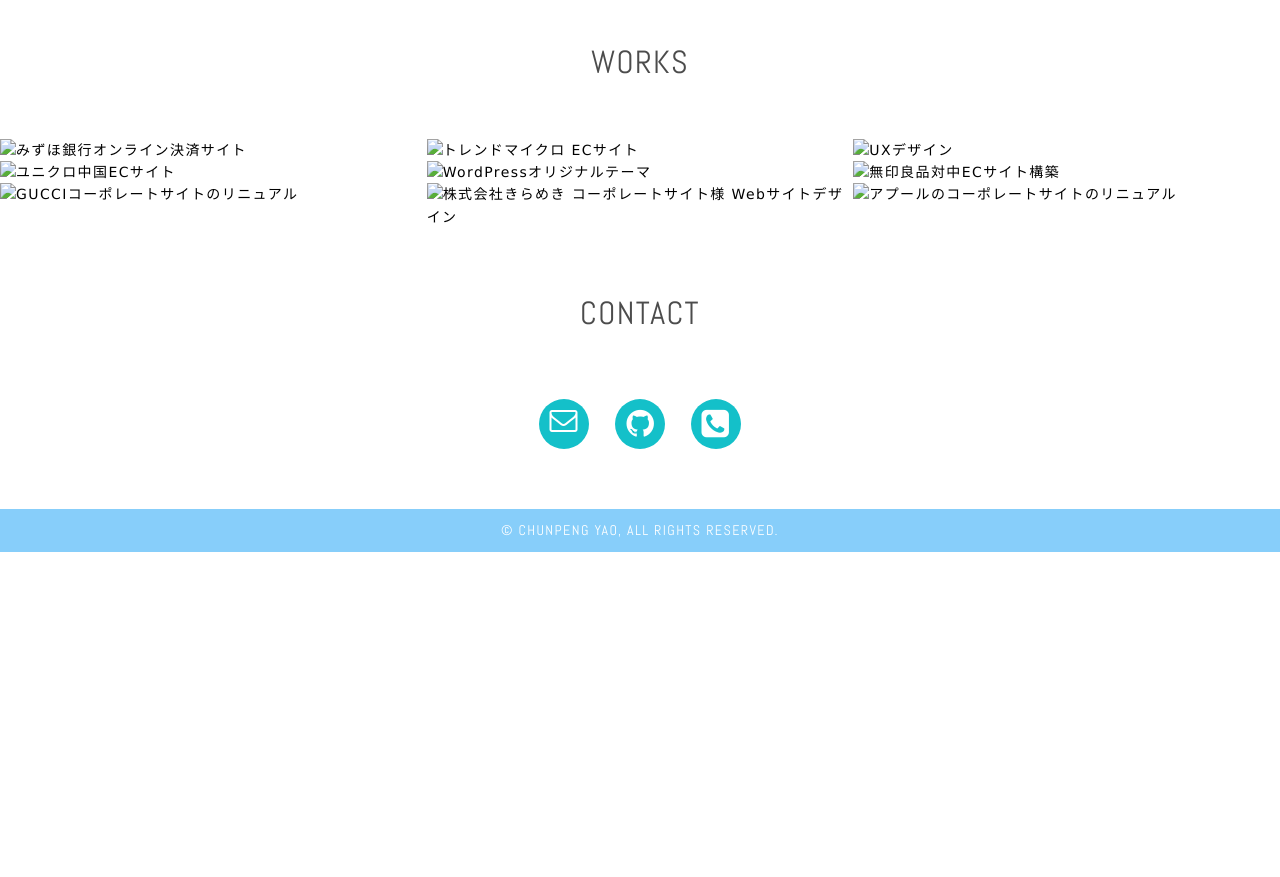
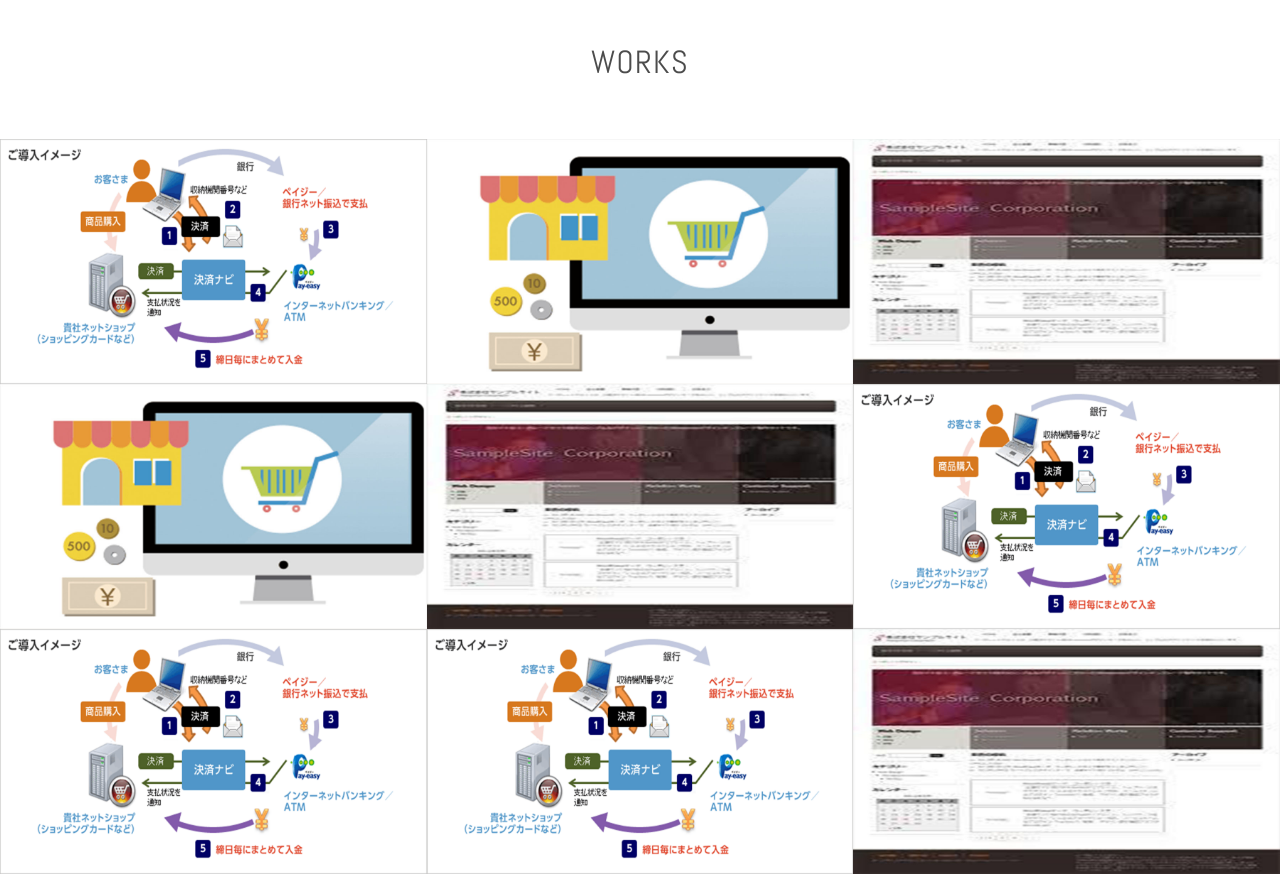
Before and after one commit to ShunhouYou/ShunhouYou.github.io, a plain HTML site: page index.html in a window 1280 px wide. Shown: the part 980-1857 px from the top of the page. Before the commit the page ends 1532 px from the top, so only its background shows below. Drawn offline with nearby package versions, Linux system fonts and the light colour scheme.

Commit message:
Update index.html

```diff
--- a/index.html
+++ b/index.html
@@ -17,7 +17,7 @@
              <a href="#contact" class="button-contact"><i aria-label="お問い合わせ" class="fa fa-envelope-o"></i></a>
              <div class="profile">
                  <h1 class="site-title abel uppercase text-center">Web Designer <span>Chunpeng Yao</span></h1>
-                 <img src="./images/img_profile.jpg" alt="プロファイル写真" width="140" height="140" class="block-center profile-icon">
+                 <img src="./images/img_profile1.jpg" alt="プロファイル写真" width="140" height="140" class="block-center profile-icon">
                  <p>メンバーズ2017年内定者姚春鵬です。オンラインスクールでWeb制作について学んでいます</p>
              </div>
          </header>
@@ -47,7 +47,7 @@
         <h2 class="text-center">Works</h2>
         <div class="works-box">
             <a href="#">
-                <img src="./images/img_work_site.png" alt="みずほ銀行オンライン決済サイト">
+                <img src="./images/img_work_site1.png" alt="みずほ銀行オンライン決済サイト">
                 <div class="works-box-inner">
                      <div class="text-center">
                         <h3>コーポレートサイトサイト構築</h3>
@@ -59,7 +59,7 @@
         </div>
         <div class="works-box">
             <a href="#">
-                <img src="./images/img_work_card.jpg" alt="トレンドマイクロ ECサイト">
+                <img src="./images/img_work_card1.jpg" alt="トレンドマイクロ ECサイト">
                 <div class="works-box-inner">
                     <div class="text-center">
                         <h3>コーポレートサイト構築</h3>
@@ -71,7 +71,7 @@
         </div>
         <div class="works-box">
             <a href="#">
-                <img src="./images/img_work_blog.jpg" alt="UXデザイン">
+                <img src="./images/img_work_blog1.jpg" alt="UXデザイン">
                 <div class="works-box-inner">
                     <div class="text-center">
                         <h3>ブログデザイン</h3>
@@ -83,7 +83,7 @@
         </div>
         <div class="works-box">
             <a href="#">
-                <img src="./images/img_work_card.jpg" alt="ユニクロ中国ECサイト">
+                <img src="./images/img_work_card1.jpg" alt="ユニクロ中国ECサイト">
                 <div class="works-box-inner">
                     <div class="text-center">
                         <h3>メディア戦略</h3>
@@ -95,7 +95,7 @@
         </div>
         <div class="works-box">
             <a href="#">
-                <img src="./images/img_work_blog.jpg" alt="WordPressオリジナルテーマ">
+                <img src="./images/img_work_blog1.jpg" alt="WordPressオリジナルテーマ">
                 <div class="works-box-inner">
                     <div class="text-center">
                         <h3>ブログデザイン</h3>
@@ -107,7 +107,7 @@
         </div>
         <div class="works-box">
             <a href="#">
-                <img src="./images/img_work_site.png" alt="無印良品対中ECサイト構築">
+                <img src="./images/img_work_site1.png" alt="無印良品対中ECサイト構築">
                 <div class="works-box-inner">
                     <div class="text-center">
                         <h3>オンラインショッピング推進計画</h3>
@@ -119,7 +119,7 @@
         </div>
         <div class="works-box">
             <a href="#">
-                <img src="./images/img_work_site.png" alt="GUCCIコーポレートサイトのリニュアル">
+                <img src="./images/img_work_site1.png" alt="GUCCIコーポレートサイトのリニュアル">
                 <div class="works-box-inner">
                     <div class="text-center">
                         <h3>ヨーロッパ企業への支援</h3>
@@ -131,7 +131,7 @@
         </div>
         <div class="works-box">
             <a href="#">
-                <img src="./images/img_work_site.png" alt="株式会社きらめき コーポレートサイト様 Webサイトデザイン">
+                <img src="./images/img_work_site1.png" alt="株式会社きらめき コーポレートサイト様 Webサイトデザイン">
                 <div class="works-box-inner">
                     <div class="text-center">
                         <h3>株式会社メンバーズ コーポレートサイト</h3>
@@ -143,7 +143,7 @@
         </div>
         <div class="works-box">
             <a href="#">
-                <img src="./images/img_work_blog.jpg" alt="アプールのコーポレートサイトのリニュアル">
+                <img src="./images/img_work_blog1.jpg" alt="アプールのコーポレートサイトのリニュアル">
                 <div class="works-box-inner">
                     <div class="text-center">
                         <h3>海外企業の支援プロジェクト</h3>
```
